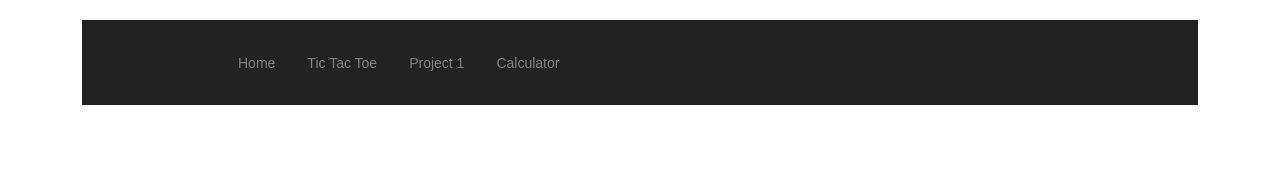
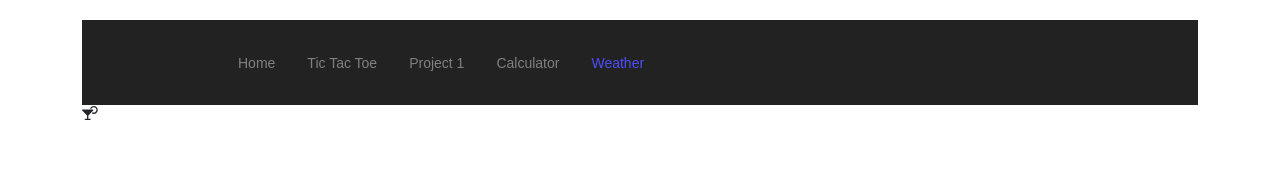
Before and after one commit to TomatoKicker/ReactLearning, a React (Create React App) app: page /weather in a window 1280 px wide. Shown: the top 171 px of the page. Built offline with nearby package versions, Linux system fonts and the light colour scheme.

Commit message:
Weather beginning

```diff
--- a/package.json
+++ b/package.json
@@ -3,6 +3,9 @@
   "version": "0.1.0",
   "private": true,
   "dependencies": {
+    "@fortawesome/fontawesome-svg-core": "^6.3.0",
+    "@fortawesome/free-solid-svg-icons": "^6.3.0",
+    "@fortawesome/react-fontawesome": "^0.2.0",
     "@testing-library/jest-dom": "^5.16.5",
     "@testing-library/react": "^13.4.0",
     "@testing-library/user-event": "^13.5.0",
--- a/src/App.js
+++ b/src/App.js
@@ -8,6 +8,7 @@ import Home from './pages';
 import Game from './pages/tictactoe/tictactoe';
 import Project1 from './pages/reactjs-the-complete-course-for-beginners/Project1';
 import CalculatorPage from './pages/calculator/CalculatorPage';
+import WeatherPage from './pages/Weather/WeatherPage';
 
 
 function App() {
@@ -20,6 +21,7 @@ function App() {
                     <Route path='/tic-tac-toe' element={<Game />} />
                     <Route path='/project1' element={<Project1 />} />
                     <Route path='/calculator' element={<CalculatorPage />} />
+                    <Route path='/weather' element={<WeatherPage />} />
                 </Routes>
             </Router>
         </div>
--- a/src/components/Navbar/index.js
+++ b/src/components/Navbar/index.js
@@ -19,6 +19,9 @@ const Navbar = () => {
                     <NavLink to="/calculator" activeStyle>
                         Calculator
                     </NavLink>
+                    <NavLink to="/weather" activeStyle>
+                        Weather
+                    </NavLink>
                 </NavMenu>
             </Nav>
         </>
--- /dev/null
+++ b/src/components/Weather/WeatherContainer.js
@@ -0,0 +1,10 @@
+import React from "react";
+import WeatherSearchBox from "./WeatherSearchBox";
+
+function WeatherContainer() {
+    return(
+        <WeatherSearchBox/>
+    )
+}
+
+export default WeatherContainer;
--- /dev/null
+++ b/src/components/Weather/WeatherSearchBox.js
@@ -0,0 +1,10 @@
+import React from "react";
+import { FontAwesomeIcon } from "@fortawesome/react-fontawesome";
+import { faCocktail } from "@fortawesome/free-solid-svg-icons";
+
+function WeatherSearchBox(){
+    return(
+        <FontAwesomeIcon icon={faCocktail}/>
+    )
+}
+export default WeatherSearchBox
--- /dev/null
+++ b/src/pages/Weather/WeatherPage.js
@@ -0,0 +1,15 @@
+import React from "react";
+import { Col, Row } from "react-bootstrap";
+import WeatherContainer from "../../components/Weather/WeatherContainer";
+
+function WeatherPage() {
+    return(
+            <Row>
+                <Col>
+                    <WeatherContainer/>
+                </Col>
+            </Row>
+    )
+}
+
+export default WeatherPage;
```
Also changed, not shown: 1 other file (tests, documents, lock files or other folders).
